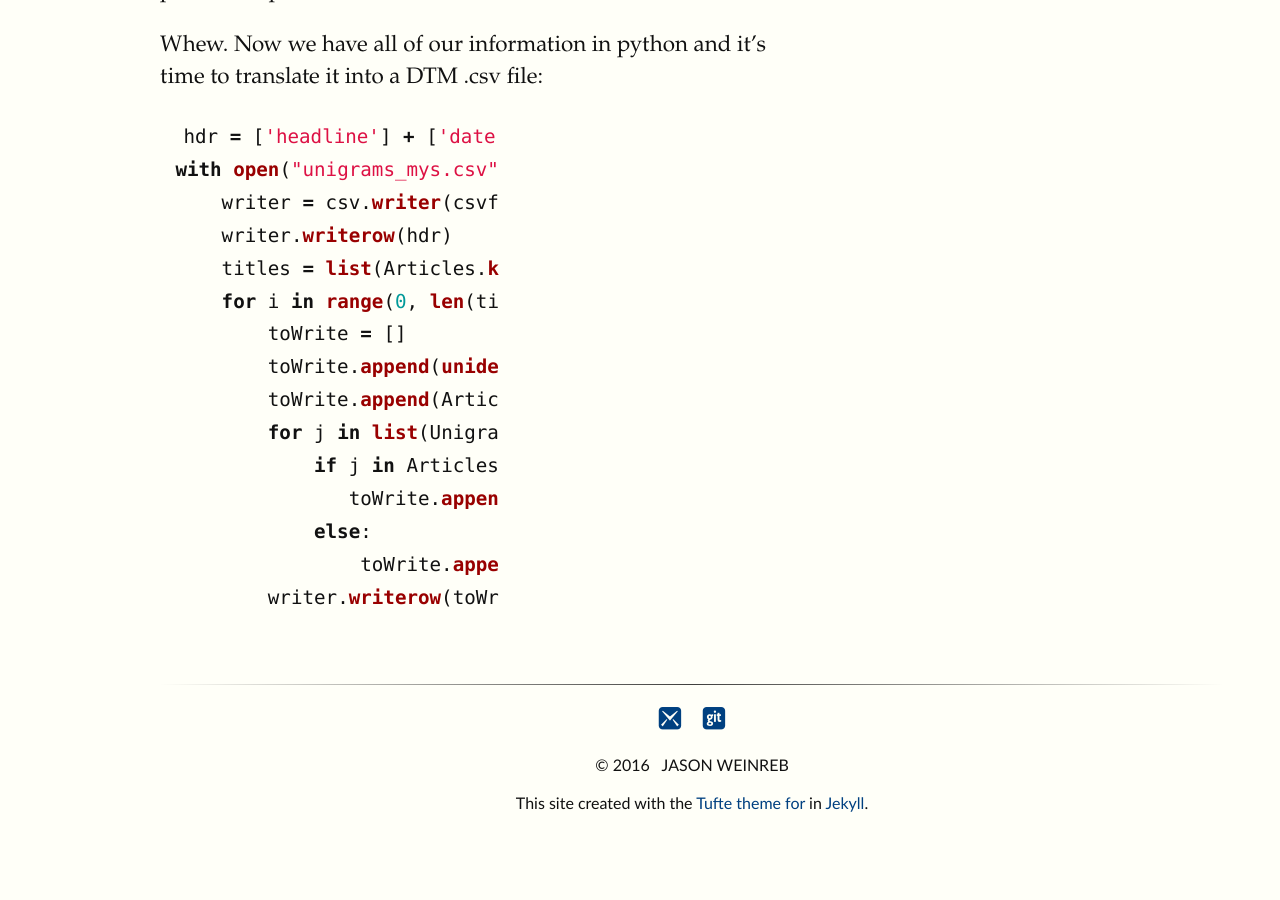
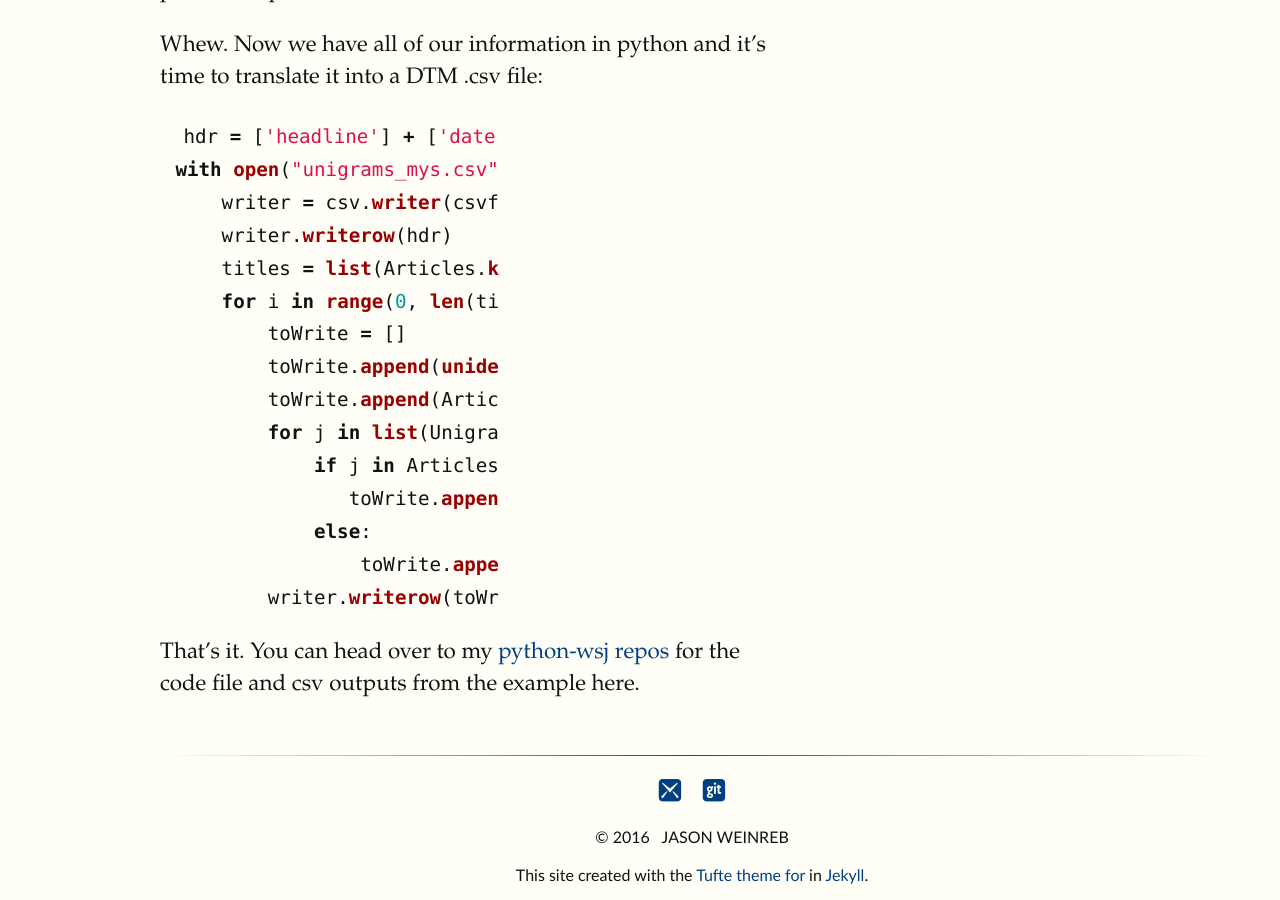
Before and after one commit to jweinreb-zz/jweinreb.github.io, a Jekyll site: the page built from _posts/2016-08-31-wsjdtm.md, in a window 1280 px wide and 900 px high, scrolled down 9939 px. Built offline with Jekyll 4.4.1, drawn with Linux system fonts in a browser that asks for light colours; before the commit the page ends 10767 px from its top, so only the background shows below that.

Commit message:
added git link

```diff
--- a/_posts/2016-08-31-wsjdtm.md
+++ b/_posts/2016-08-31-wsjdtm.md
@@ -283,3 +283,5 @@ with open("unigrams_mys.csv", "w") as csvfile:
         writer.writerow(toWrite)
 
 {% endhighlight %}
+
+That's it. You can head over to my <a href = "https://github.com/jweinreb/python-wsj">python-wsj repos</a> for the code file and csv outputs from the example here.
```
